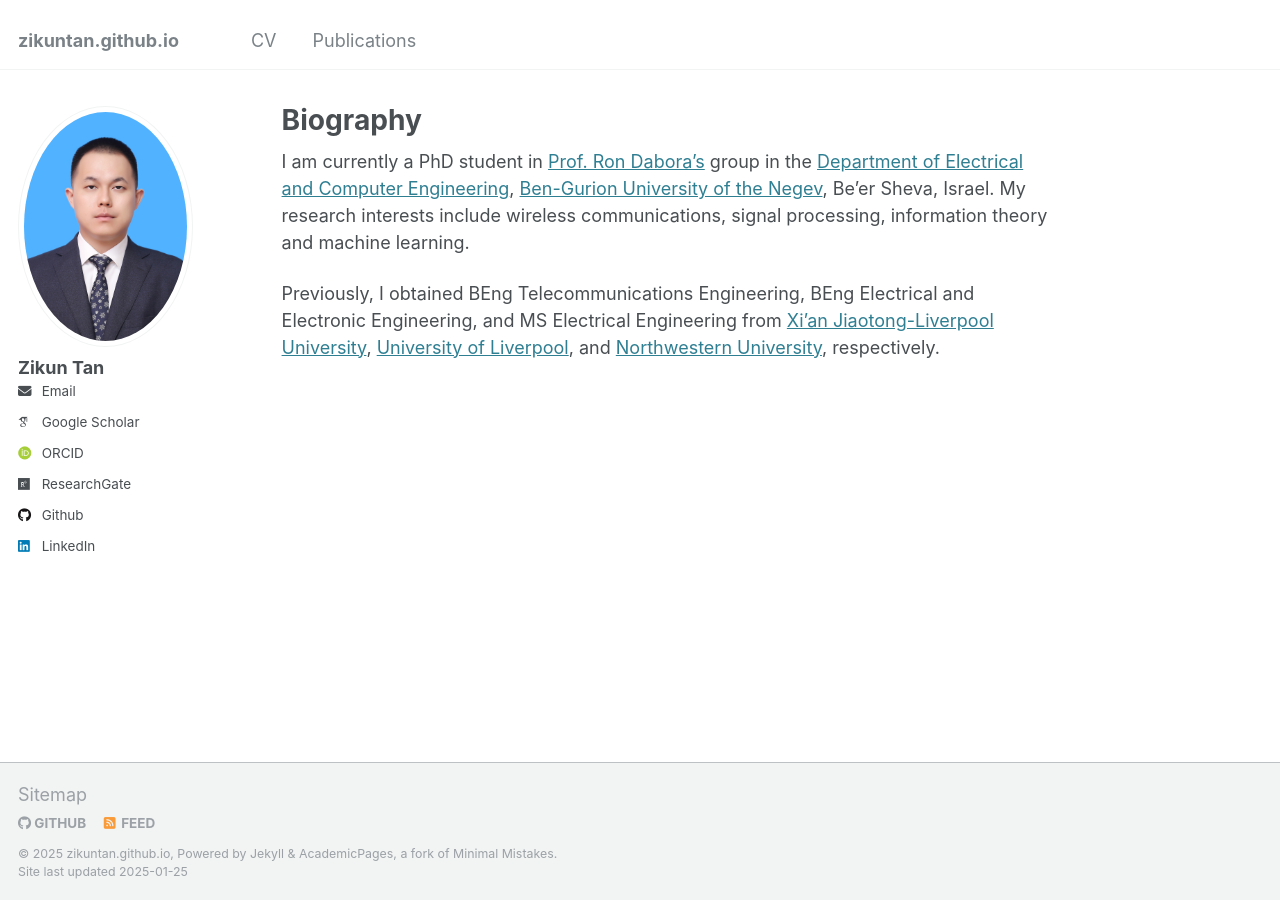
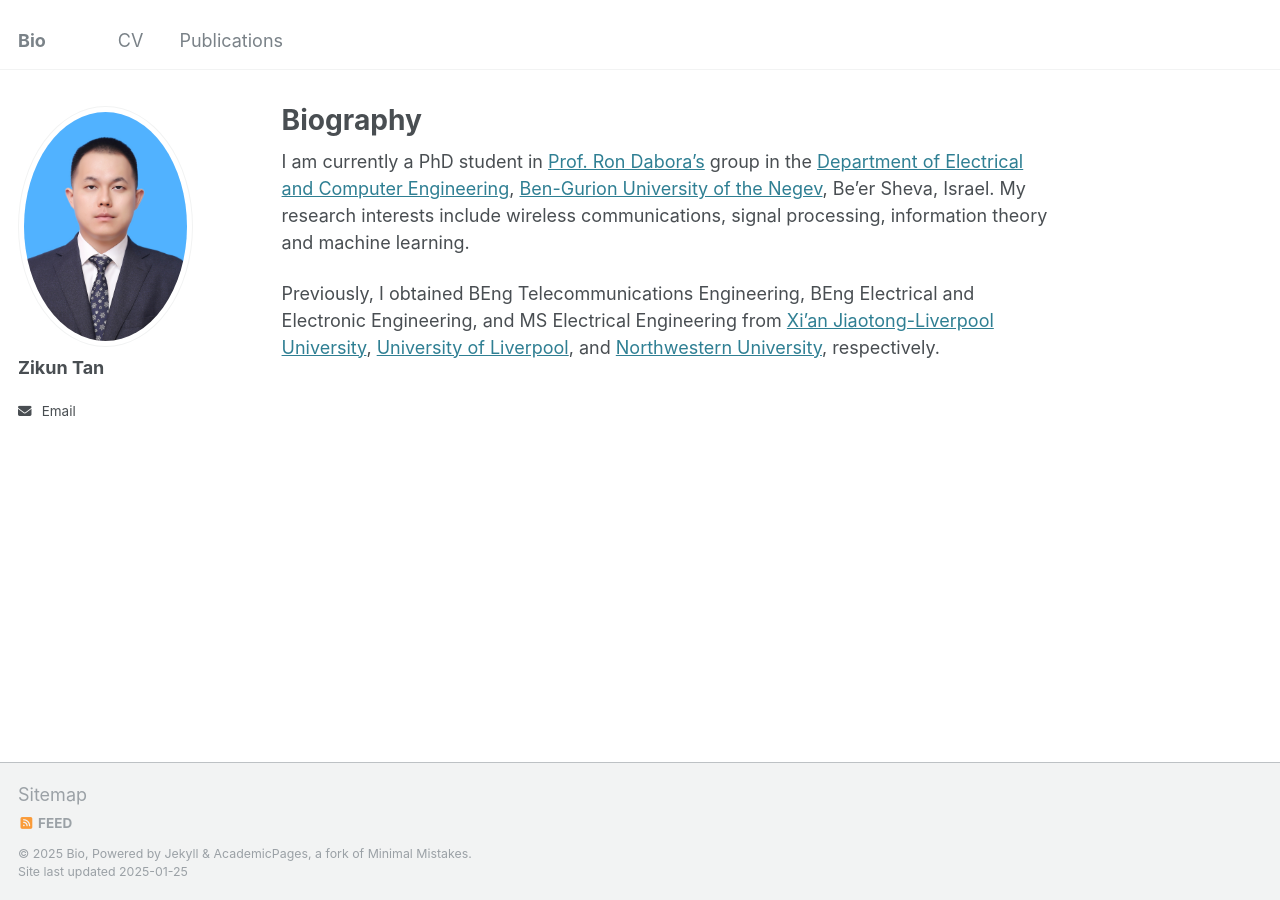
Before and after one commit to ZikunTan/zikuntan.github.io, a Jekyll site: the page built from _pages/about.md, in a window 1280 px wide. Built offline with Jekyll 4.4.1, drawn with Linux system fonts in a browser that asks for light colours; some web fonts are replaced; some of the changed lines change nothing that is shown.

Commit message:
Update _config.yml

```diff
--- a/_config.yml
+++ b/_config.yml
@@ -8,7 +8,7 @@
 
 # Basic Site Settings
 # locale                   : "en-US"
-# title                    : "Your Name / Site Title"
+title                    : "Bio"
 # title_separator          : "-"
 # name                     : &name "Your Name"
 # description              : &description "personal description"
@@ -23,22 +23,23 @@ author:
   # Biographic information
   avatar           : "id_photo.jpg"
   name             : "Zikun Tan"
-  pronouns         : # "he/him"
-  # bio              : "PhD student in Ben-Gurion University of the Negev"
+  # pronouns         : # "he/him"
+  bio              : " "
   # location         : "Be'er Sheva, Israel"
   employer         : # "Ben-Gurion University of the Negev"
   uri              : # URL
   email            : "tanziku@post.bgu.ac.il"
+  cv               : "personal_curriculum_vitae_zikuntan_jan202024.pdf"
 
   # Academic websites
   # arxiv            : # URL - Update with the correct link to your profile
-  linkedin         : "www.linkedin.com/in/zikun-tan-225806151"
-  googlescholar    : "https://scholar.google.com/citations?user=smHJO2MAAAAJ&hl=en"
-  researchgate     : "https://www.researchgate.net/profile/Zikun-Tan"
-  ieeexplore       : "https://ieeexplore.ieee.org/author/37088970671"
-  orcid            : "https://orcid.org/my-orcid?orcid=0009-0000-8969-7622"
-  github           : "https://github.com/ZikunTan"
-  twitter          : ZikunTan # "https://x.com/ZikunTan"
+  # linkedin         : "www.linkedin.com/in/zikun-tan-225806151"
+  # googlescholar    : "https://scholar.google.com/citations?user=smHJO2MAAAAJ&hl=en"
+  # researchgate     : "https://www.researchgate.net/profile/Zikun-Tan"
+  # ieeexplore       : "https://ieeexplore.ieee.org/author/37088970671"
+  # orcid            : "https://orcid.org/my-orcid?orcid=0009-0000-8969-7622"
+  # github           : "https://github.com/ZikunTan"
+  # twitter          : ZikunTan # "https://x.com/ZikunTan"
   impactstory      : # URL
   # orcid            : "https://orcid.org/my-orcid?orcid=0009-0000-8969-7622"
   # semantic         : # URL
```
